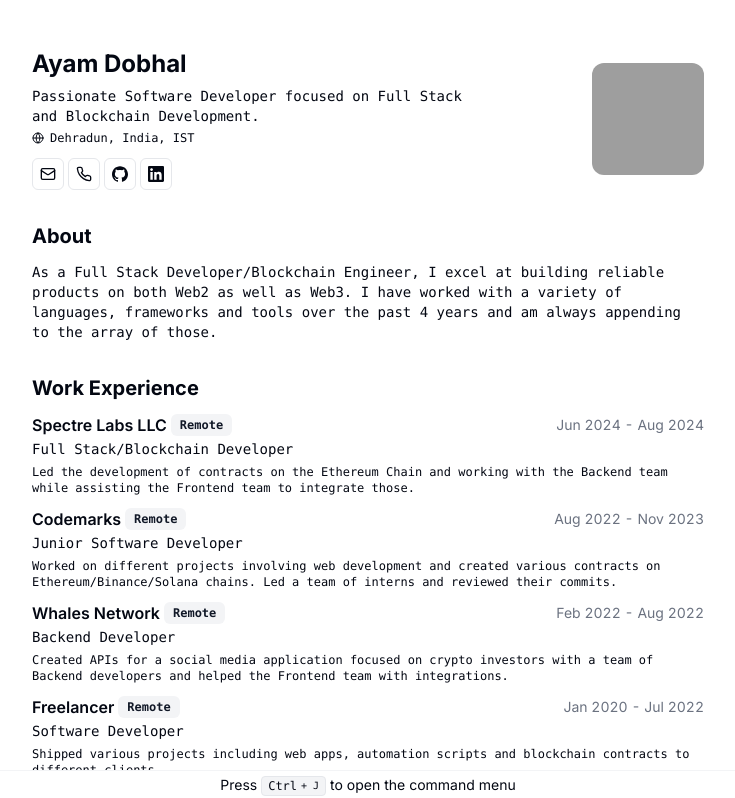
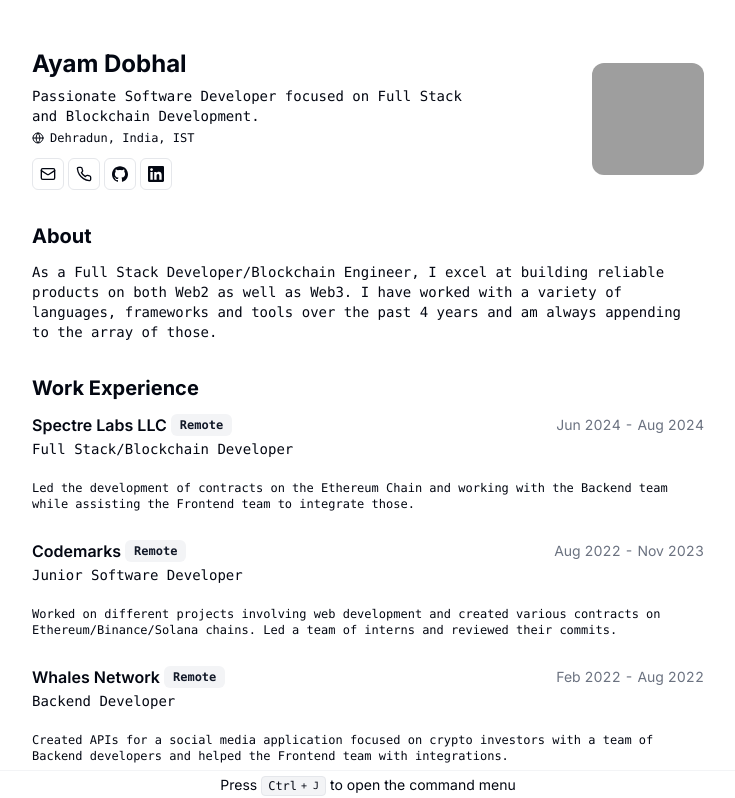
Before and after one commit to AyamDobhal/cv, a Next.js app: page / in a window 1280 px wide. Shown: the top 798 px of the page, without its empty margins (272-1007 px from the left). Built offline with nearby package versions, Linux system fonts and the light colour scheme; grey boxes are pictures that could not be loaded.

Commit message:
Refactor print utility styles and update container styles in page.tsx

```diff
--- a/src/app/page.tsx
+++ b/src/app/page.tsx
@@ -131,7 +131,7 @@ export default function Page() {
                     {work.title}
                   </h4>
                 </CardHeader>
-                <CardContent className="mt-2 text-xs print:text-[10px]">
+                <CardContent className="mt-2 text-xs print:text-[10px] py-4">
                   {work.description}
                 </CardContent>
               </Card>
```
